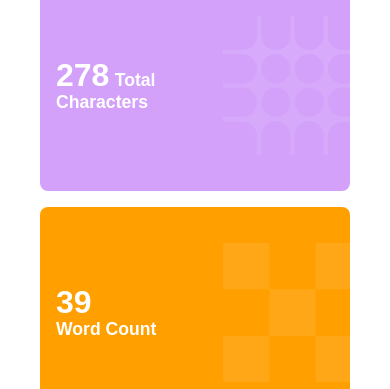
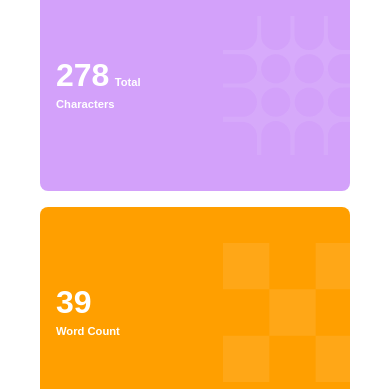
Before and after one commit to SKY-NYT/character-counter, a plain HTML site: page index.html in a window 390 px wide. Shown: the part 438-827 px from the top of the page. Drawn offline with Linux system fonts and the light colour scheme.

Commit message:
Update styles for improved layout and responsiveness

```diff
--- a/starter-code/css/styles.css
+++ b/starter-code/css/styles.css
@@ -138,4 +138,7 @@ section {
     .seccard {
         grid-template-columns: 1fr;
     }
+    .label{
+        font-size: 0.7rem;
+    }
 }
```
